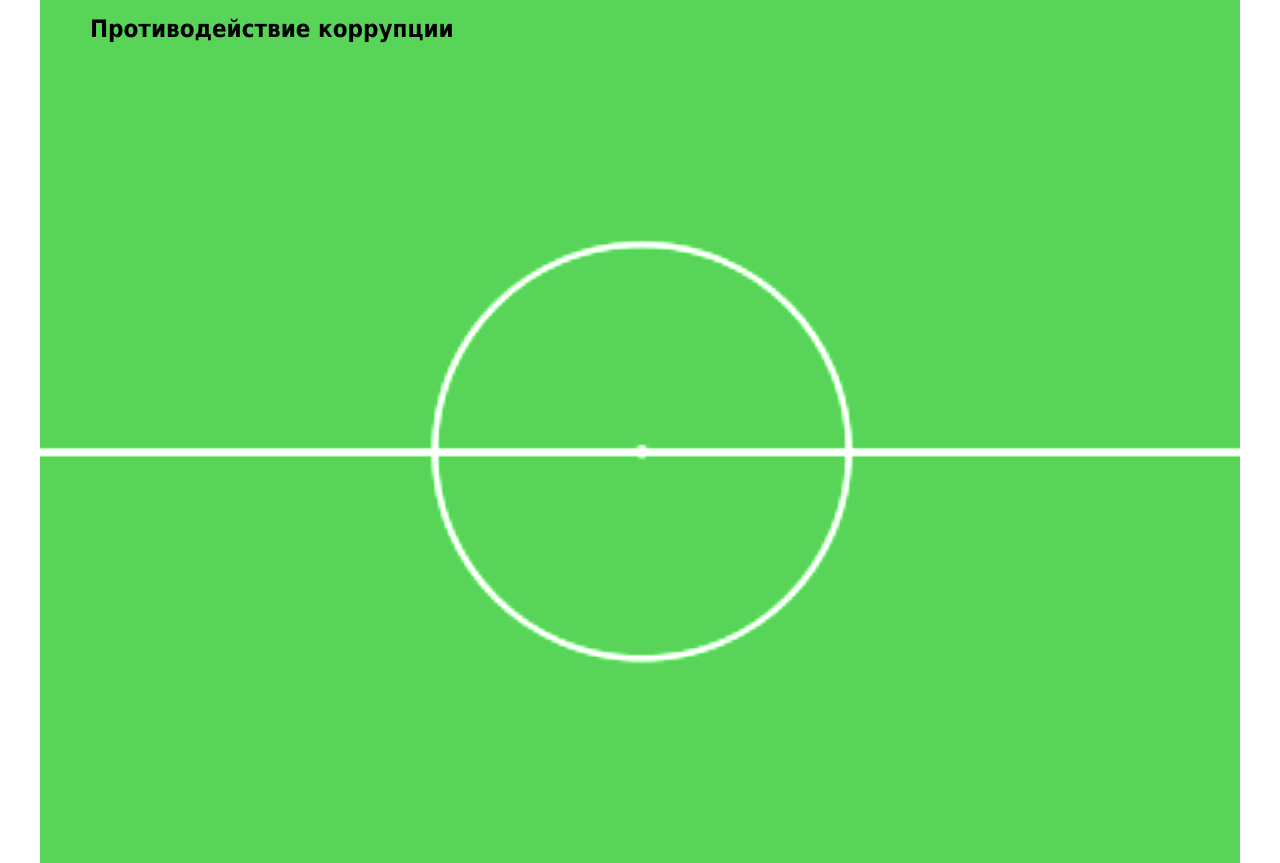
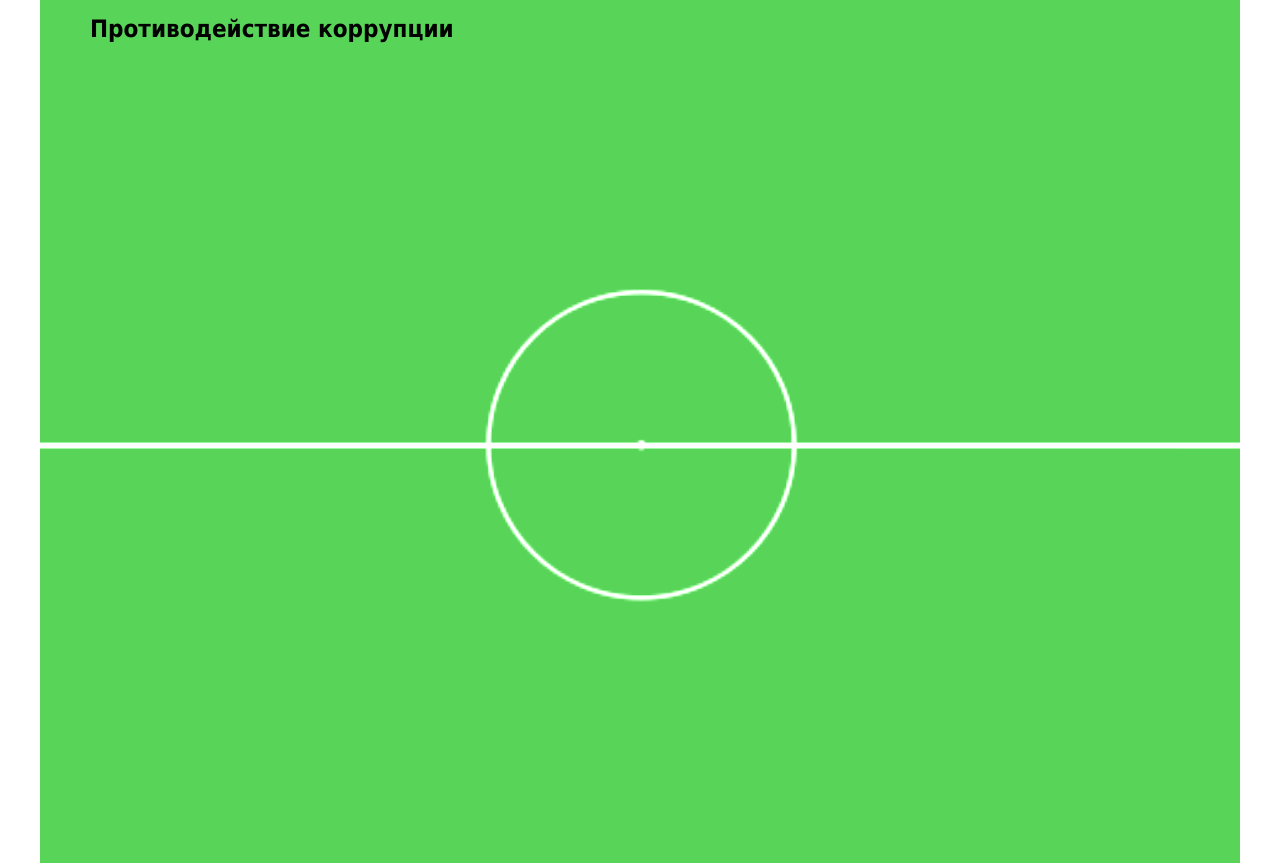
Before and after one commit to AirGuy-one/sports_school, a Django app: page /documents in a window 1280 px wide. Shown: the part 440-1303 px from the top of the page. Run offline with Django 4.2, Linux system fonts and the light colour scheme; data that the repository does not hold is empty; parts of the project's set-up code (start-up, migrations or seed data) failed here and were passed over.

Commit message:
Change background field in documents page

```diff
--- a/static/css/documents_style.css
+++ b/static/css/documents_style.css
@@ -14,7 +14,7 @@ main::before {
     left: 0;
     right: 0;
     bottom: 0;
-    background-image: url("../images/field.png");
+    background-image: url("../images/background_documents_field.png");
     background-size: cover;
     background-position: center;
     background-repeat: no-repeat;
@@ -32,3 +32,7 @@ main p {
     text-align: left;
     text-shadow: #4b4b4b 2px 2px 10px;
 }
+
+main p a {
+    max-width: 1100px;
+}
```
Also changed, not shown: static/images/background_documents_field.png (added).
